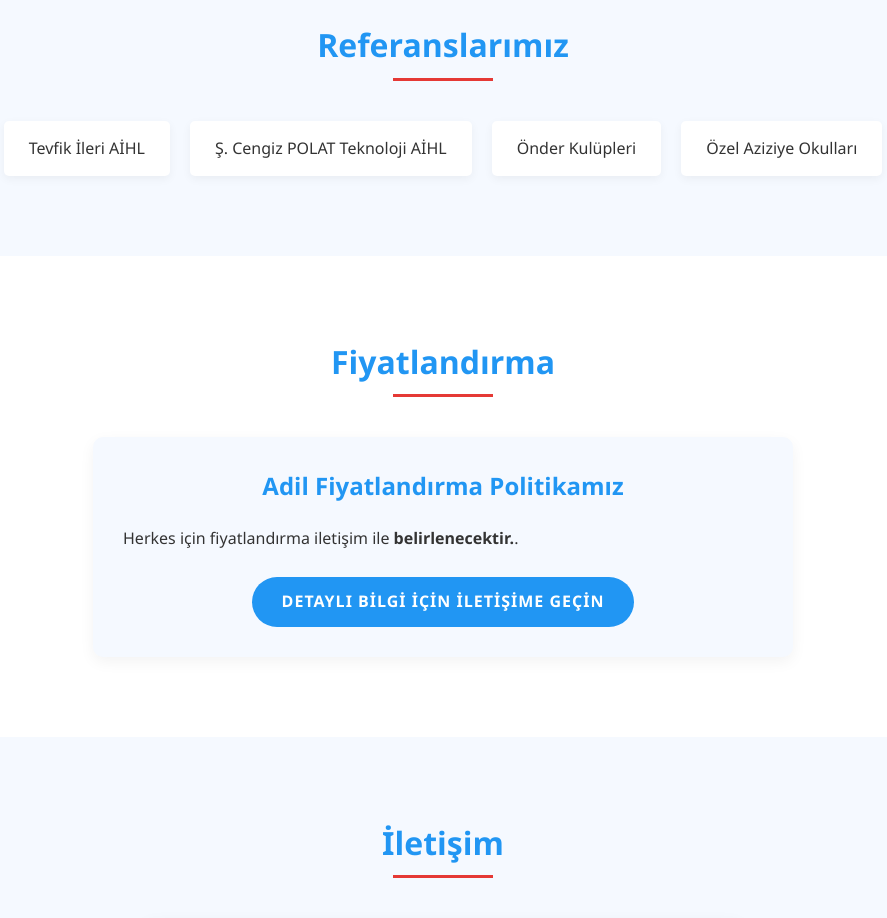
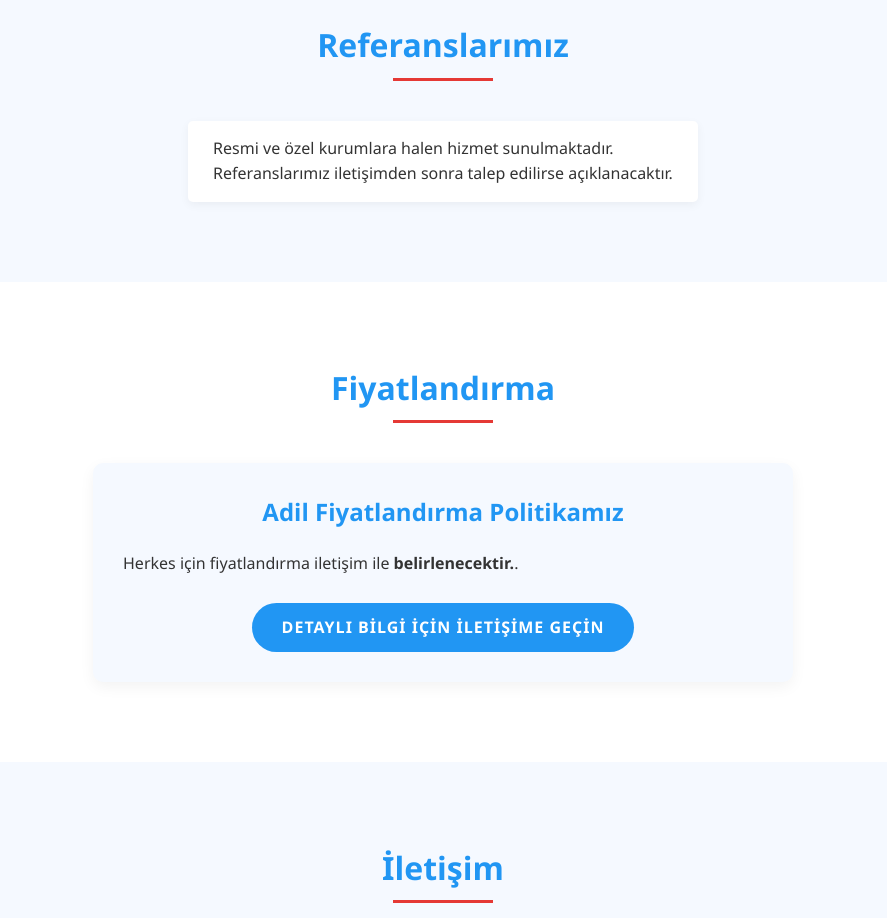
Before and after one commit to sreppihack/coreyetenek, a plain HTML site: page index.html in a window 1280 px wide. Shown: the part 2700-3618 px from the top of the page, without its empty margins (197-1084 px from the left). Drawn offline with Linux system fonts and the light colour scheme.

Commit message:
Update index.html
Signed-off-by: sreppihack <sreppionline@gmail.com>

```diff
--- a/index.html
+++ b/index.html
@@ -521,10 +521,8 @@
         <div class="container">
             <h2 class="section-title">Referanslarımız</h2>
             <div class="references-list">
-                <div class="reference-item">Tevfik İleri AİHL</div>
-                <div class="reference-item">Ş. Cengiz POLAT Teknoloji AİHL</div>
-                <div class="reference-item">Önder Kulüpleri</div>
-                <div class="reference-item">Özel Aziziye Okulları</div>
+                <div class="reference-item">Resmi ve özel kurumlara halen hizmet sunulmaktadır.<br>
+Referanslarımız iletişimden sonra talep edilirse açıklanacaktır.</div>
             </div>
         </div>
     </section>
```
